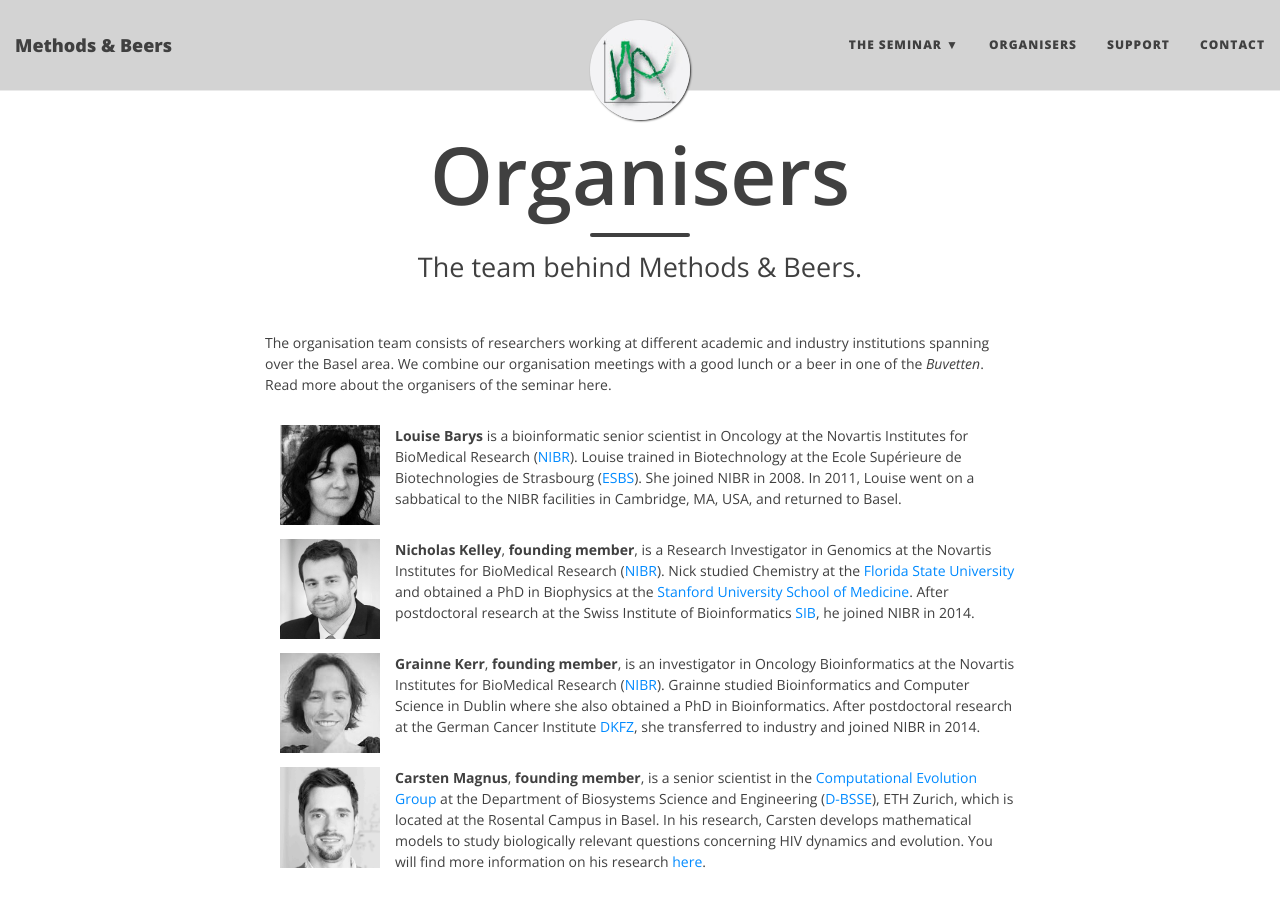
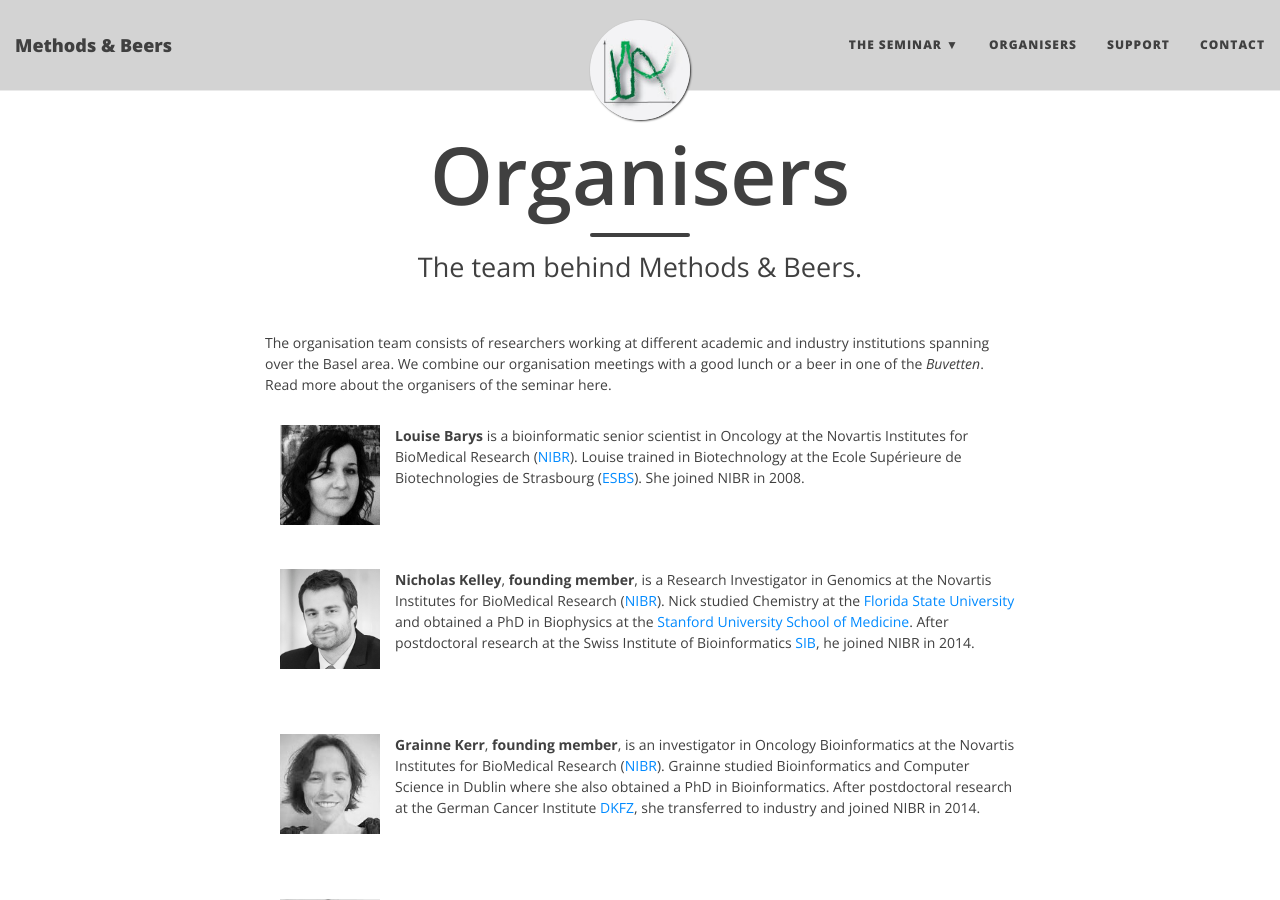
Before and after one commit to BaselComputationalCommunityInResearch/BaselComputationalCommunityInResearch.github.io, a Jekyll site: the page built from organisers/people.md, in a window 1280 px wide and 900 px high. Built offline with Jekyll 4.4.1, drawn with Linux system fonts in a browser that asks for light colours.

Commit message:
small changes at people page and added funding sources

```diff
--- a/organisers/people.md
+++ b/organisers/people.md
@@ -8,22 +8,25 @@
 
 
 
-<img src="/img/louise.jpg" alt="Drawing" style="width: 100px;" hspace="15px" align="left"/>  **Louise Barys** is a bioinformatic senior scientist in Oncology at the Novartis Institutes for BioMedical Research ([NIBR][link NIBR]). Louise trained in Biotechnology at the Ecole Supérieure de Biotechnologies de Strasbourg ([ESBS][link esbs]). She joined NIBR in 2008. In 2011, Louise went on a sabbatical to the NIBR facilities in Cambridge, MA, USA, and returned to Basel.
+<img src="/img/louise.jpg" alt="Drawing" style="width: 100px;" hspace="15px" align="left"/>  **Louise Barys** is a bioinformatic senior scientist in Oncology at the Novartis Institutes for BioMedical Research ([NIBR][link NIBR]). Louise trained in Biotechnology at the Ecole Supérieure de Biotechnologies de Strasbourg ([ESBS][link esbs]). She joined NIBR in 2008.
 
-
-
+<br/>
 
 <img src="/img/nick.jpg" alt="Drawing" style="width: 100px;" hspace="15px" align="left"/>  **Nicholas Kelley**,  **founding member**, is a Research Investigator in Genomics at the Novartis Institutes for BioMedical Research ([NIBR][link NIBR]). Nick studied Chemistry at the [Florida State University][link FSU] and obtained a PhD in Biophysics at the [Stanford University School of Medicine][link Stanford]. After postdoctoral research at the Swiss Institute of Bioinformatics [SIB][link SIB], he joined NIBR in 2014.
 
+<br/>
 
 <img src="/img/grainne.jpg" alt="Drawing" style="width: 100px;" hspace="15px" align="left"/>  **Grainne Kerr**,  **founding member**, is an investigator in Oncology Bioinformatics at the Novartis Institutes for BioMedical Research ([NIBR][link NIBR]). Grainne studied Bioinformatics and Computer Science in Dublin where she also obtained a PhD in Bioinformatics. After postdoctoral research at the German Cancer Institute [DKFZ][link DKFZ], she transferred to industry and joined NIBR in 2014.
 
+<br/>
 
 <img src="/img/carsten2.jpg" alt="Drawing" style="width: 100px;" hspace="15px" align="left"/>  **Carsten Magnus**, **founding member**,  is a senior scientist in the [Computational Evolution Group][link Tanja] at the Department of Biosystems Science and Engineering ([D-BSSE][link BSSE]), ETH Zurich, which is located at the Rosental Campus in Basel. In his research, Carsten develops mathematical models to study biologically relevant questions concerning HIV dynamics and evolution. You will find more information on his research [here][link Carsten].
 
+<br/>
 
 <img src="/img/liza_bw.jpg" alt="Drawing" style="width: 100px;" hspace="15px" align="left"/> **Elizaveta Semenova** is a PhD candidate in Epidemiology and  Biostatistics at [Swiss TPH][link TPH] in the group of [Penelope Vounatsou][link Bayesian group], where she develops novel computational methods for Bayesian analysis of surveillance data, i.e. modeling of large spatio-temporal point patterns and count time series for outbreaks detection. Beyond academia, Liza is a hackathons frequent flyer, where her titles alternate between a participant, a winner, a jury member and an organiser [www.hackandlead.com][link HackNLead]. She is a passionate community builder, currently concentrating efforts around increasing diversity in STEM [www.womenplusplus.ch][link wpp]. Personal website: [elizavetasemenova.github.io][link liza]
 
+<br/>
 
 <img src="/img/minion.jpg" alt="Drawing" style="width: 100px;" hspace="15px" align="left"/> **You?** We are always happy about new people who help us organising the seminars and who contribute new and exciting ideas for seminar topics or ideas on how to make the seminar even more interactive. Maybe you also want to join the organisation team? Please feel free to [contact us][link contact].
 
```
Also changed, not shown: support/funding.md (+11 -2 lines), img/SwissTPH.png (added), img/novartis-logo.svg (added).
